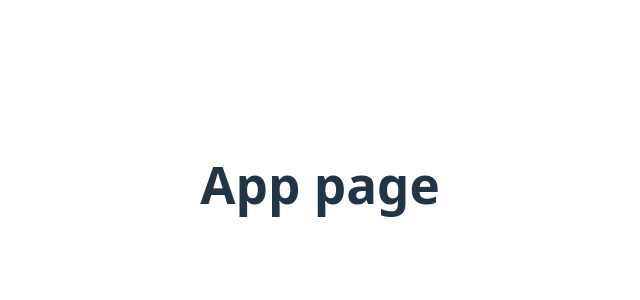
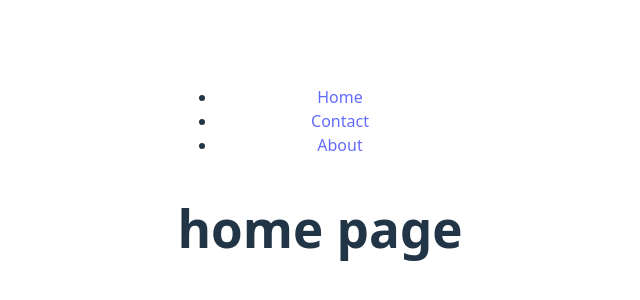
Before and after one commit to mdjiaul-hoque/firebase, a React (Vite) app: page / in a window 1280 px wide. Shown: the part 216-516 px from the top of the page, without its empty margins (320-960 px from the left). Built offline with nearby package versions, Linux system fonts and the light colour scheme.

Commit message:
nested routing

```diff
--- /dev/null
+++ b/src/Layout/NavBar.jsx
@@ -0,0 +1,18 @@
+import React from 'react'
+import { Outlet } from 'react-router'
+
+const NavBar = () => {
+  return (
+    <nav>
+        <ul>
+            <li><a href="/">Home</a></li>
+            {/* <li><a href="/product">Product</a></li> */}
+            <li><a href="/contact">Contact</a></li>
+            <li><a href="/about">About</a></li>
+        </ul>
+        <Outlet></Outlet>
+    </nav>
+  )
+}
+
+export default NavBar
```
Also changed, not shown: src/main.jsx (+14 -9 lines).
